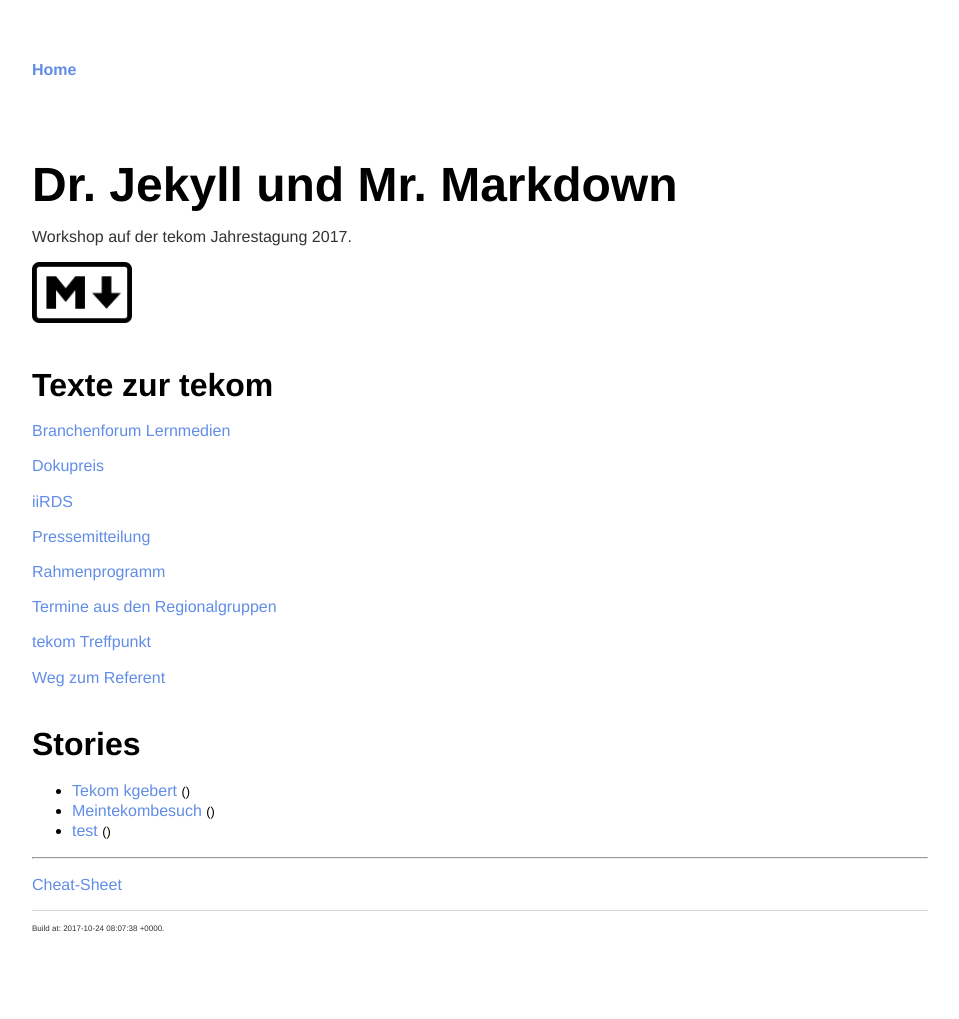
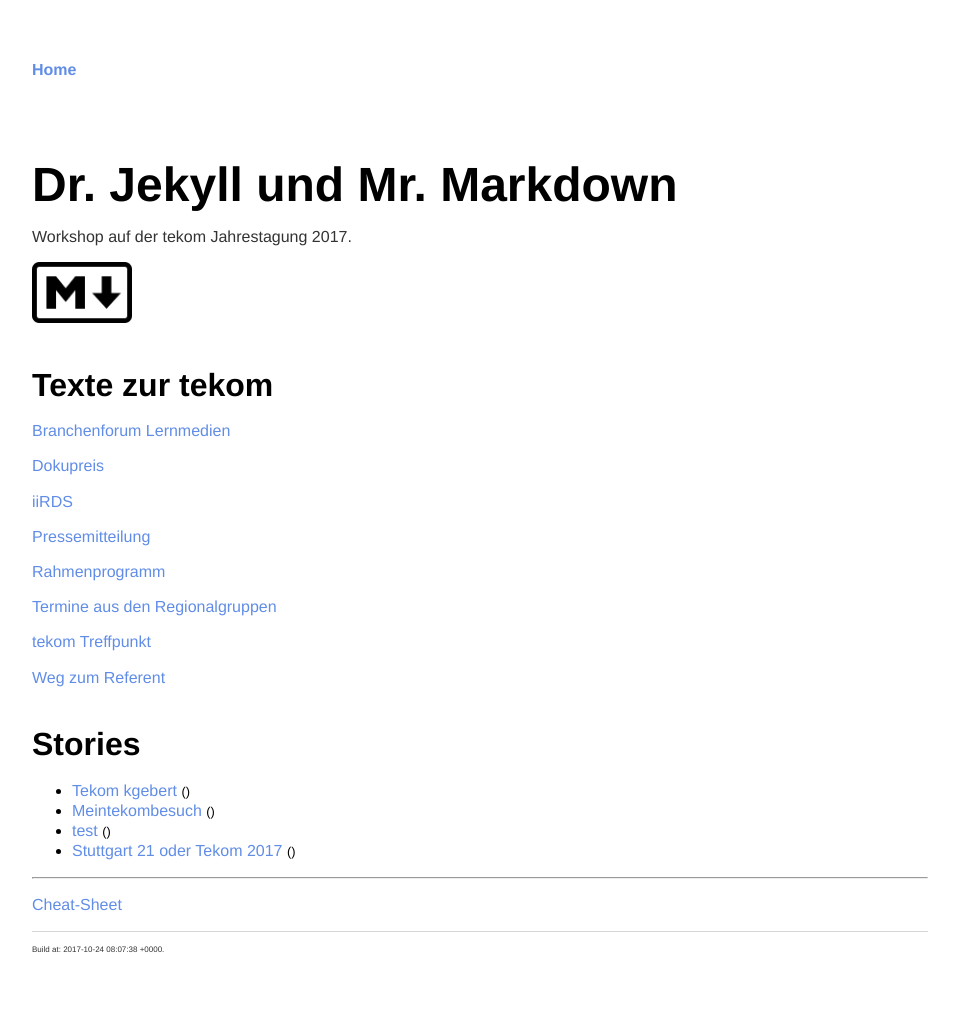
Before and after one commit to parson-AG/tekom2017_markdown_workshop, a Jekyll site: the page built from index.md, in a window 1280 px wide. Shown: the whole page, without its empty margins (160-1119 px from the left). Built offline with Jekyll 4.4.1, drawn with Linux system fonts in a browser that asks for light colours; our own code applies the rules of GitHub Pages for plain Markdown files.

Commit message:
Update welcome_to_stuttgart.md

```diff
--- a/_doc-stories/welcome_to_stuttgart.md
+++ b/_doc-stories/welcome_to_stuttgart.md
@@ -1,3 +1,7 @@
+---
+title: Stuttgart 21 oder Tekom 2017
+---
+
 # Stuttgart 21 oder Tekom 2017
 Es ist wieder soweit, die tekom ruft. Der öffentliche Nahverkehr macht es mir aber schwer zur Tagung zu kommen. 20 Minuten warten, ständig unterschiedliche Angaben an der Anzeigetafel. Als Berliner bin ich ja einiges gewohnt. Aber im ordentlichen Schwabenland?
 
```
